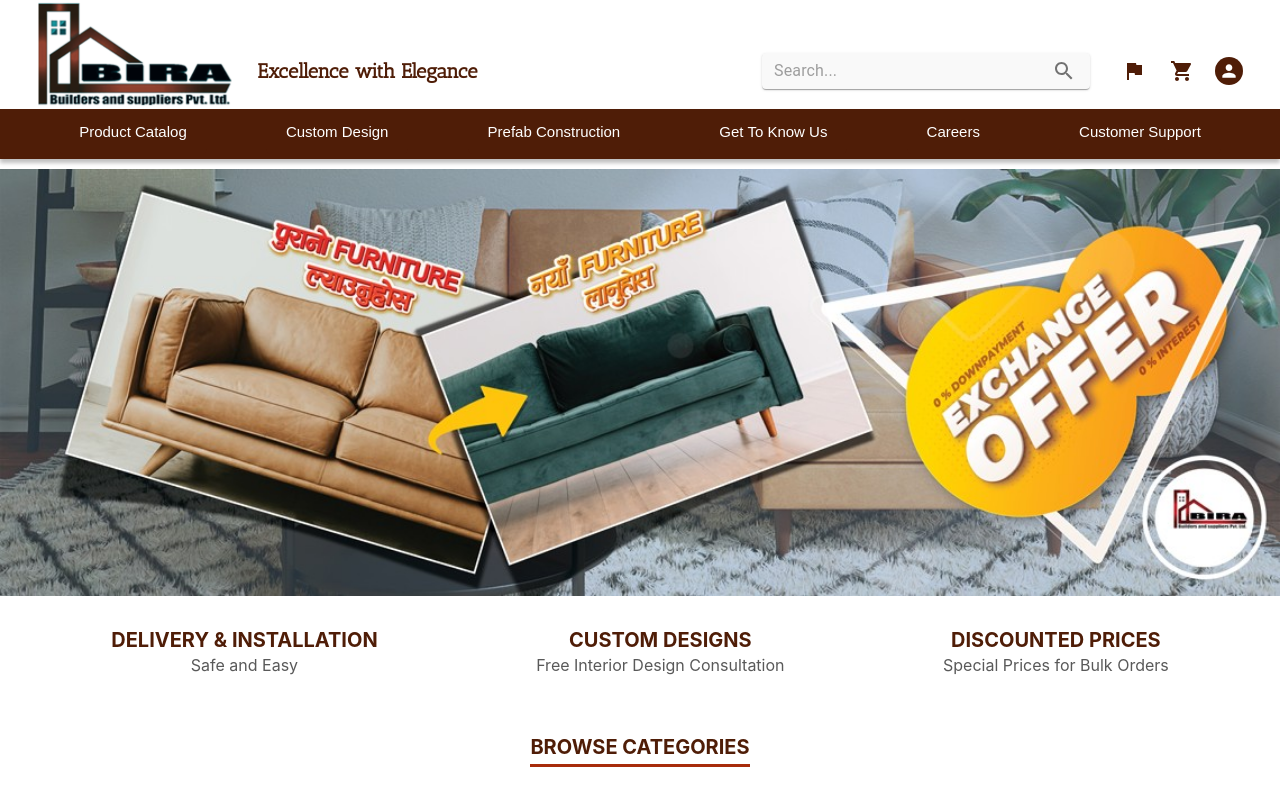
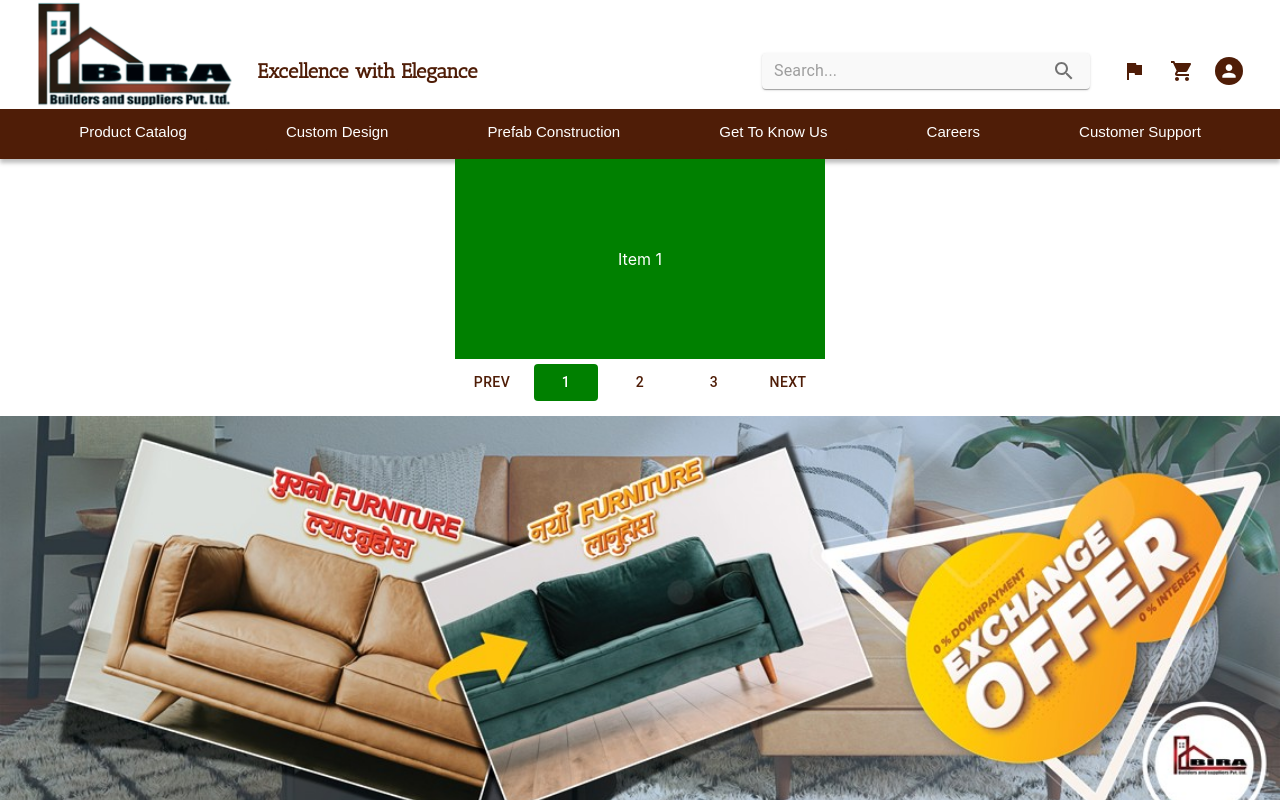
Before and after one commit to NalinMalla/BOSS, a React (Create React App) app: page / in a window 1280 px wide. Shown: the top 800 px of the page. Built offline with nearby package versions, Linux system fonts and the light colour scheme.

Commit message:
Complete Initial carousel version.

```diff
--- /dev/null
+++ b/src/components/carousel.css
@@ -0,0 +1,32 @@
+.carousel {
+  overflow: hidden;
+}
+
+.inner {
+  white-space: nowrap;
+  transition: transform 0.3s;
+}
+
+.carousel-item{
+  display: inline-flex;
+  align-items: center;
+  justify-content: center;
+  height: 200px;
+  width: 100%;
+  background-color: green;
+  color: #fff;
+}
+
+.indicators {
+  display: flex;
+  justify-content: center;
+}
+
+.indicators > Button {
+  margin: 5px;
+}
+
+.indicators> Button.active {
+  background-color: green;
+  color: #fff;
+}
--- a/src/components/carousel.js
+++ b/src/components/carousel.js
@@ -1,123 +1,88 @@
-import React, { Component } from 'react'
-import { Animated, View, StyleSheet, Image, Dimensions, ScrollView } from 'react'
+import { Button } from "@mui/material";
+import React, { useState, useEffect } from "react";
+import "./carousel.css";
 
-const deviceWidth = Dimensions.get('window').width
-const FIXED_BAR_WIDTH = 280
-const BAR_SPACE = 10
+export const CarouselItem = ({ children, width }) => {
+  return (
+    <div className="carousel-item" style={{ width: width }}>
+      {children}
+    </div>
+  );
+};
 
-const images = [
-  'https://s-media-cache-ak0.pinimg.com/originals/ee/51/39/ee5139157407967591081ee04723259a.png',
-  'https://s-media-cache-ak0.pinimg.com/originals/40/4f/83/404f83e93175630e77bc29b3fe727cbe.jpg',
-  'https://s-media-cache-ak0.pinimg.com/originals/8d/1a/da/8d1adab145a2d606c85e339873b9bb0e.jpg',
-]
+const Carousel = ({ children }) => {
+  const [activeIndex, setActiveIndex] = useState(0);
+  const [paused, setPaused] = useState(false);
 
-export default class App extends Component {
+  const updateIndex = (newIndex) => {
+    if (newIndex < 0) {
+      newIndex = React.Children.count(children) - 1;
+    } else if (newIndex >= React.Children.count(children)) {
+      newIndex = 0;
+    }
+    setActiveIndex(newIndex);
+  };
 
-  numItems = images.length
-  itemWidth = (FIXED_BAR_WIDTH / this.numItems) - ((this.numItems - 1) * BAR_SPACE)
-  animVal = new Animated.Value(0)
+  useEffect(() => {
+    const interval = setInterval(()=> {
+      if(!paused){
+        updateIndex(activeIndex+1);
+      }
+    }, 1000);
 
-  render() {
-    let imageArray = []
-    let barArray = []
-    images.forEach((image, i) => {
-      console.log(image, i)
-      const thisImage = (
-        <Image
-          key={`image${i}`}
-          source={{uri: image}}
-          style={{ width: deviceWidth }}
-        />
-      )
-      imageArray.push(thisImage)
-
-      const scrollBarVal = this.animVal.interpolate({
-        inputRange: [deviceWidth * (i - 1), deviceWidth * (i + 1)],
-        outputRange: [-this.itemWidth, this.itemWidth],
-        extrapolate: 'clamp',
+    return() => {
+      if(interval){
+        clearInterval(interval);
+      }
+    }
   })
 
-      const thisBar = (
-        <View
-          key={`bar${i}`}
-          style={[
-            styles.track,
-            {
-              width: this.itemWidth,
-              marginLeft: i === 0 ? 0 : BAR_SPACE,
-            },
-          ]}
-        >
-          <Animated.View
 
-            style={[
-              styles.bar,
-              {
-                width: this.itemWidth,
-                transform: [
-                  { translateX: scrollBarVal },
-                ],
-              },
-            ]}
-          />
-        </View>
-      )
-      barArray.push(thisBar)
-    })
 
   return (
-      <View
-        style={styles.container}
-        flex={1}
+    <div
+      className="carousel"
+      onMouseEnter={() => setPaused(true)}
+      onMouseLeave={() => setPaused(false)}
     >
-        <ScrollView
-          horizontal
-          showsHorizontalScrollIndicator={false}
-          scrollEventThrottle={10}
-          pagingEnabled
-          onScroll={
-            Animated.event(
-              [{ nativeEvent: { contentOffset: { x: this.animVal } } }]
-            )
-          }
+      <div
+        className="inner"
+        style={{ transform: `translateX(-${activeIndex * 100}%)` }}
       >
+        {React.Children.map(children, (child, index) => {
+          return React.cloneElement(child, { width: "100%" });
+        })}
+      </div>
+      <div className="indicators">
+        <Button
+          onClick={() => {
+            updateIndex(activeIndex - 1);
+          }}
+        >
+          Prev
+        </Button>
+        {React.Children.map(children, (child, index) => {
+          return (
+            <Button
+              className={`${index === activeIndex ? "active" : ""}`}
+              onClick={() => {
+                updateIndex(index);
+              }}
+            >
+              {index + 1}
+            </Button>
+          );
+        })}
+        <Button
+          onClick={() => {
+            updateIndex(activeIndex + 1);
+          }}
+        >
+          Next
+        </Button>
+      </div>
+    </div>
+  );
+};
 
-          {imageArray}
-
-        </ScrollView>
-        <View
-          style={styles.barContainer}
-        >
-          {barArray}
-        </View>
-      </View>
-    )
-  }
-}
-
-
-const styles = StyleSheet.create({
-  container: {
-    flex: 1,
-    alignItems: 'center',
-    justifyContent: 'center',
-  },
-  barContainer: {
-    position: 'absolute',
-    zIndex: 2,
-    top: 40,
-    flexDirection: 'row',
-  },
-  track: {
-    backgroundColor: '#ccc',
-    overflow: 'hidden',
-    height: 2,
-  },
-  bar: {
-    backgroundColor: '#5294d6',
-    height: 2,
-    position: 'absolute',
-    left: 0,
-    top: 0,
-  },
-})
+export default Carousel;
--- a/src/screens/home.js
+++ b/src/screens/home.js
@@ -3,7 +3,7 @@ import Colors from "../res/colors";
 
 import Header from "../components/header";
 import NavBar from "../components/navBar";
-// import Carousel from "../components/carousel";
+import Carousel, {CarouselItem} from "../components/carousel";
 import CategoriesGrid from "../components/categoriesGrid";
 import ServicesOffered from "../components/servicesOffered";
 import AboutCompany from "../components/aboutCompany";
@@ -24,7 +24,11 @@ const Home = () => {
     <div id="root" style={Styles.root}>
       <Header handleSignIn={handleOpenModal}/>
       <NavBar />
-      {/* <Carousel/> */}
+      <Carousel>
+        <CarouselItem>Item 1</CarouselItem>
+        <CarouselItem>Item 2</CarouselItem>
+        <CarouselItem>Item 3</CarouselItem>
+      </Carousel>
       <img
         style={{ width: "100%", height: "65%", marginTop: 10 }}
         src={Images.ExchangeOffer1}
```
Lines whose indentation alone changed are shown as unchanged.
